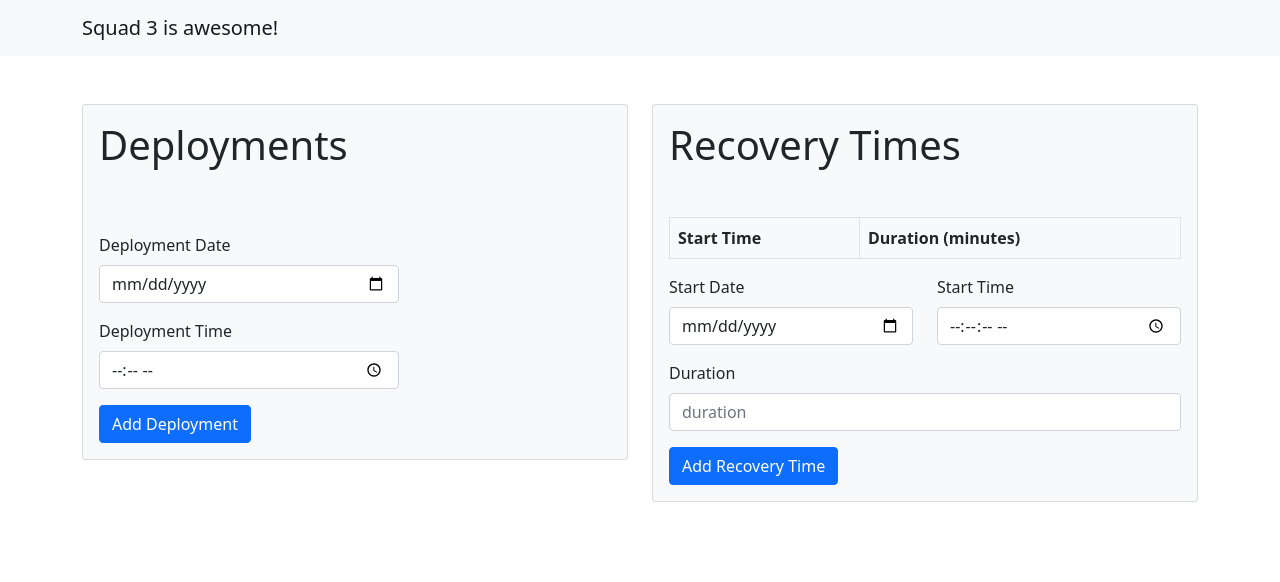
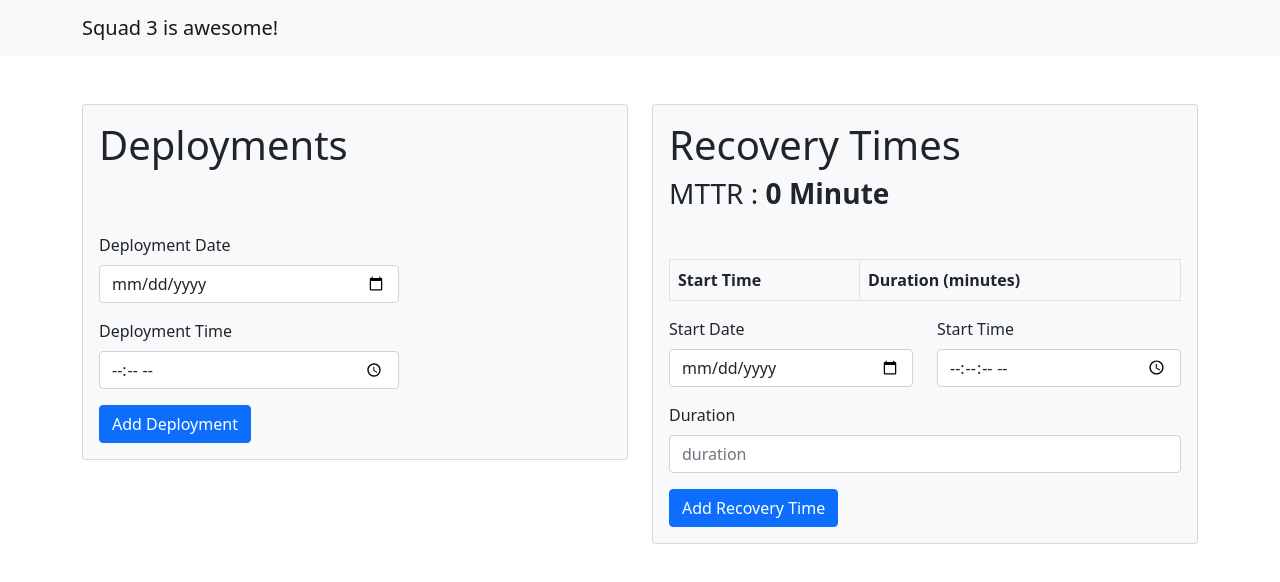
Before and after one commit to minher1/squad3-react-project, a React (Create React App) app: page / in a window 1280 px wide. Shown: the top 582 px of the page. Built offline with nearby package versions, Linux system fonts and the light colour scheme.

Commit message:
add MTTR with formatting

```diff
--- a/src/components/recovery-times.js
+++ b/src/components/recovery-times.js
@@ -17,9 +17,30 @@ function RecoveryTimes() {
         setNewRecoveryTime({ startDate: "", startTime: "", duration: "" });
     };
 
+    const calculateMTTR = (array ) => {
+        let total = 0 ;
+        array.map((time , i) => (
+            total = total + parseInt(time.duration)
+        ));
+        if  (array.length === 0) {
+            return 0;
+        } else {
+            const result =  total/array.length;
+            if (Number.isInteger(result)) {
+                return result;
+            } else {
+                return result.toFixed(1);
+            }
+        }
+
+    }
+    const plural = (calculateMTTR(recoveryTimes) === "1.0" || calculateMTTR(recoveryTimes) === 0 ) ? "" : "s";
+
+
     return (
         <Card body className="mt-5 bg-light">
             <h1 className="diplay-4">Recovery Times</h1>
+            <h3> MTTR : <strong>{calculateMTTR(recoveryTimes)} Minute{plural} </strong></h3>
             <Table striped bordered hover className="mt-5">
                 <thead>
                     <tr>
```
Also changed, not shown: 1 other file (tests, documents, lock files or other folders).
